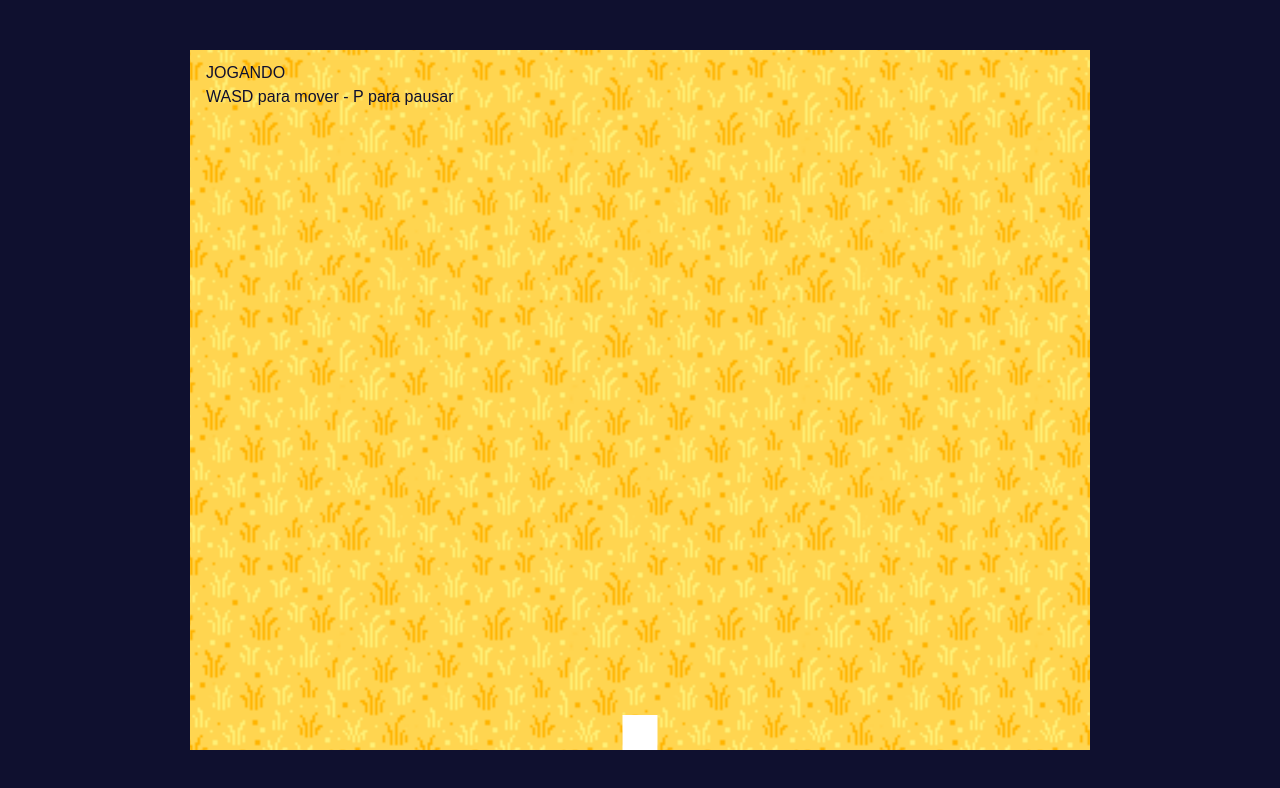
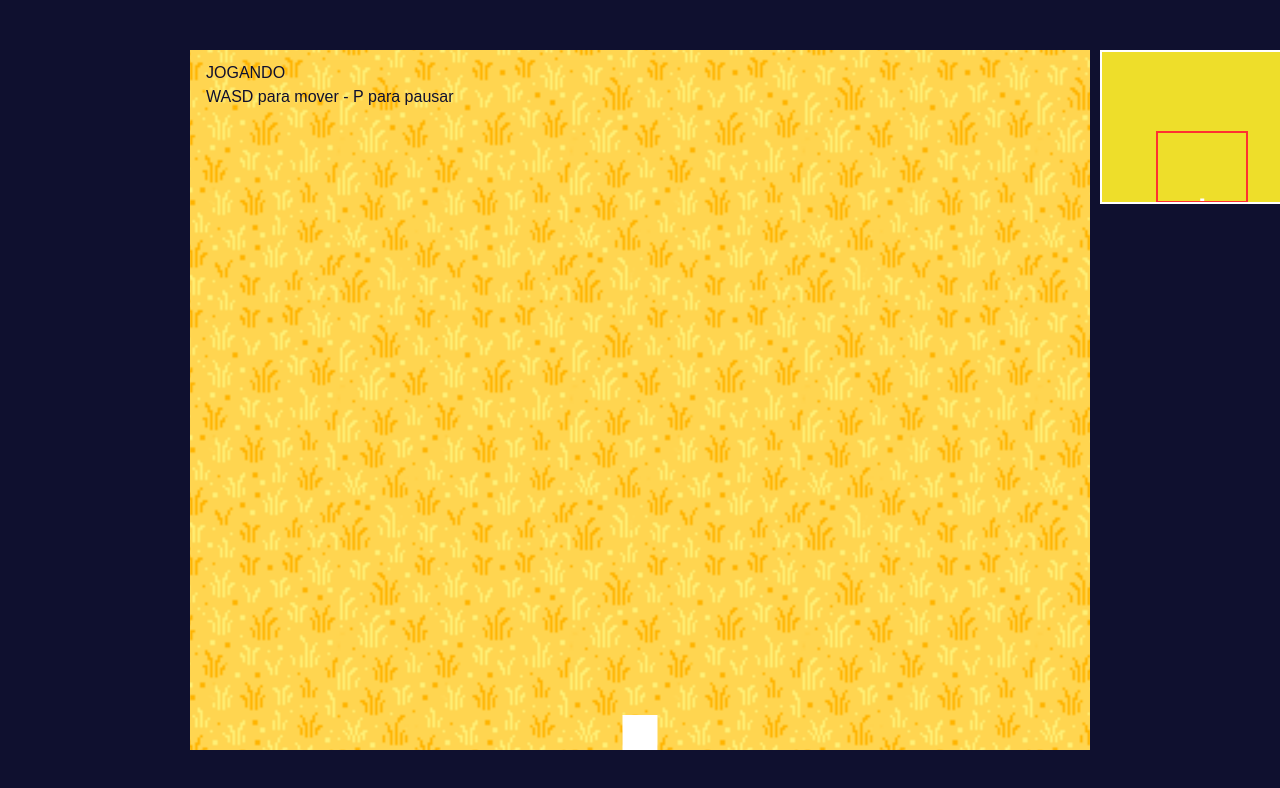
Before and after one commit to MarcusFonseca15/nimesha, a plain HTML site: page index.html in a window 1280 px wide. Drawn offline with Linux system fonts and the light colour scheme.

Commit message:
feat: add top view (PARA TESTE)

```diff
--- a/index.html
+++ b/index.html
@@ -23,13 +23,27 @@
             display: block;
             background: white;
         }
+
+        #topview {
+            position: fixed;
+            top: calc(50% - 350px);
+            left: calc(50% + 460px);
+            width: 200px;
+            height: 150px;
+            border: 2px solid white;
+            background: #eede2a;
+        }
     </style>
 
 </head>
 <body>
     <canvas id="canvas" width="900" height="700"></canvas>
+    <canvas id="topview" width="200" height="150"></canvas>
+
+
     <script src="js/entities.js"></script>
     <script src="js/main.js"></script>
+    <script src="js/topview.js"></script>
 
 
 </body>
--- a/js/main.js
+++ b/js/main.js
@@ -20,6 +20,11 @@ const mouse = { x: 0, y: 0, clicked: false };
 const WORLD = {
     width: 2000,
     height: 1500
+}
+
+function setWorldSize(newWidth, newHeight) {
+    WORLD.width = newWidth;
+    WORLD.height = newHeight;
 }
 
 //-------- CAMERA --------------
--- /dev/null
+++ b/js/topview.js
@@ -0,0 +1,31 @@
+const topViewCanvas = document.getElementById('topview');
+const topViewCtx = topViewCanvas.getContext('2d');
+
+function drawTopView() {
+    const scaleX = topViewCanvas.width / WORLD.width;
+    const scaleY = topViewCanvas.height / WORLD.height;
+
+    topViewCtx.fillStyle = isDreamWorld ? '#001aff' : '#eede2a';
+    topViewCtx.fillRect(0, 0, topViewCanvas.width, topViewCanvas.height);
+
+    topViewCtx.fillStyle = '#ffffff';
+    topViewCtx.fillRect(
+        player.x * scaleX,
+        player.y * scaleY,
+        Math.max(player.size * scaleX, 4),
+        Math.max(player.size * scaleY, 4)
+    );
+
+    topViewCtx.strokeStyle = '#ff3030';
+    topViewCtx.lineWidth = 2;
+    topViewCtx.strokeRect(
+        camera.x * scaleX,
+        camera.y * scaleY,
+        camera.width * scaleX,
+        camera.height * scaleY
+    );
+
+    requestAnimationFrame(drawTopView);
+}
+
+requestAnimationFrame(drawTopView);
```
